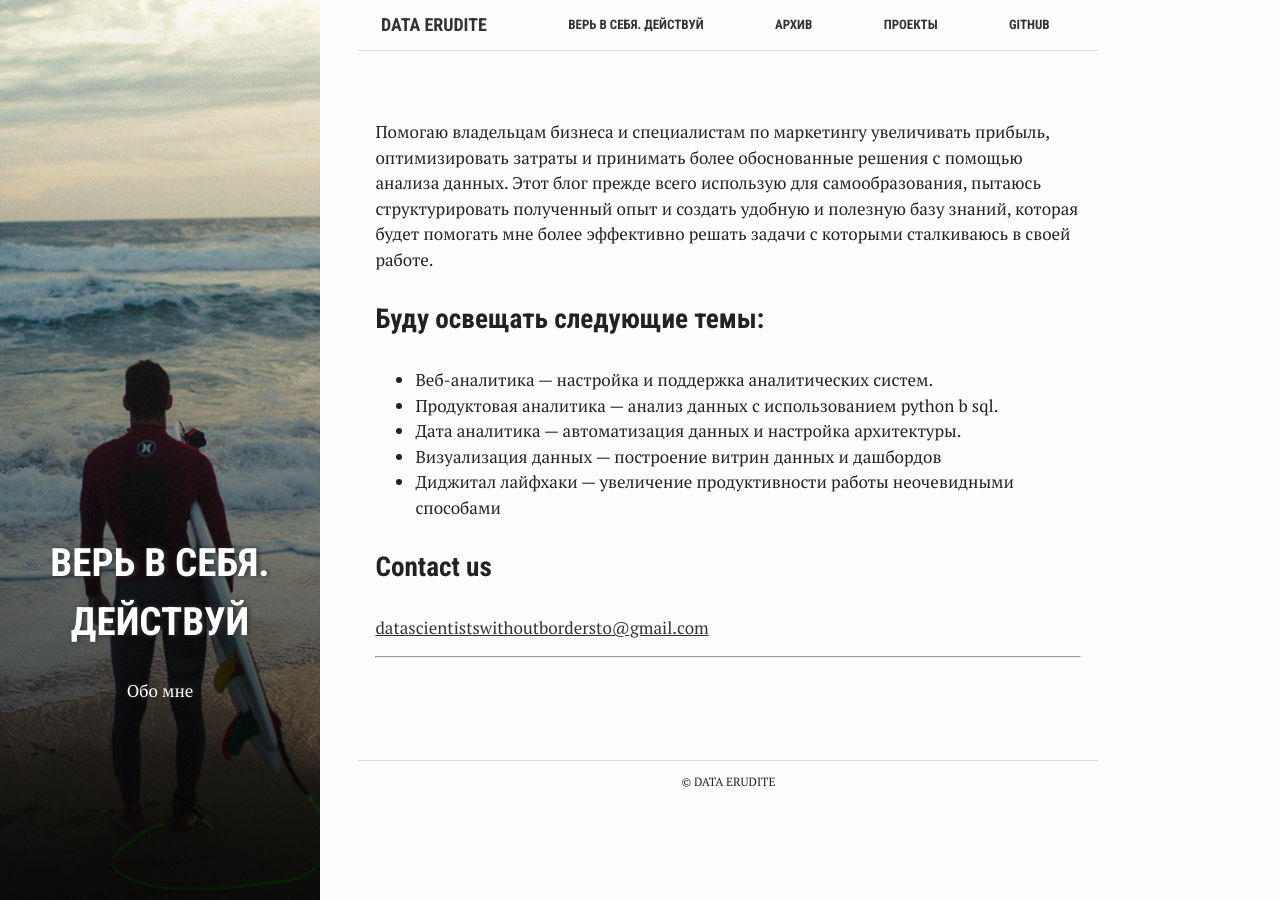
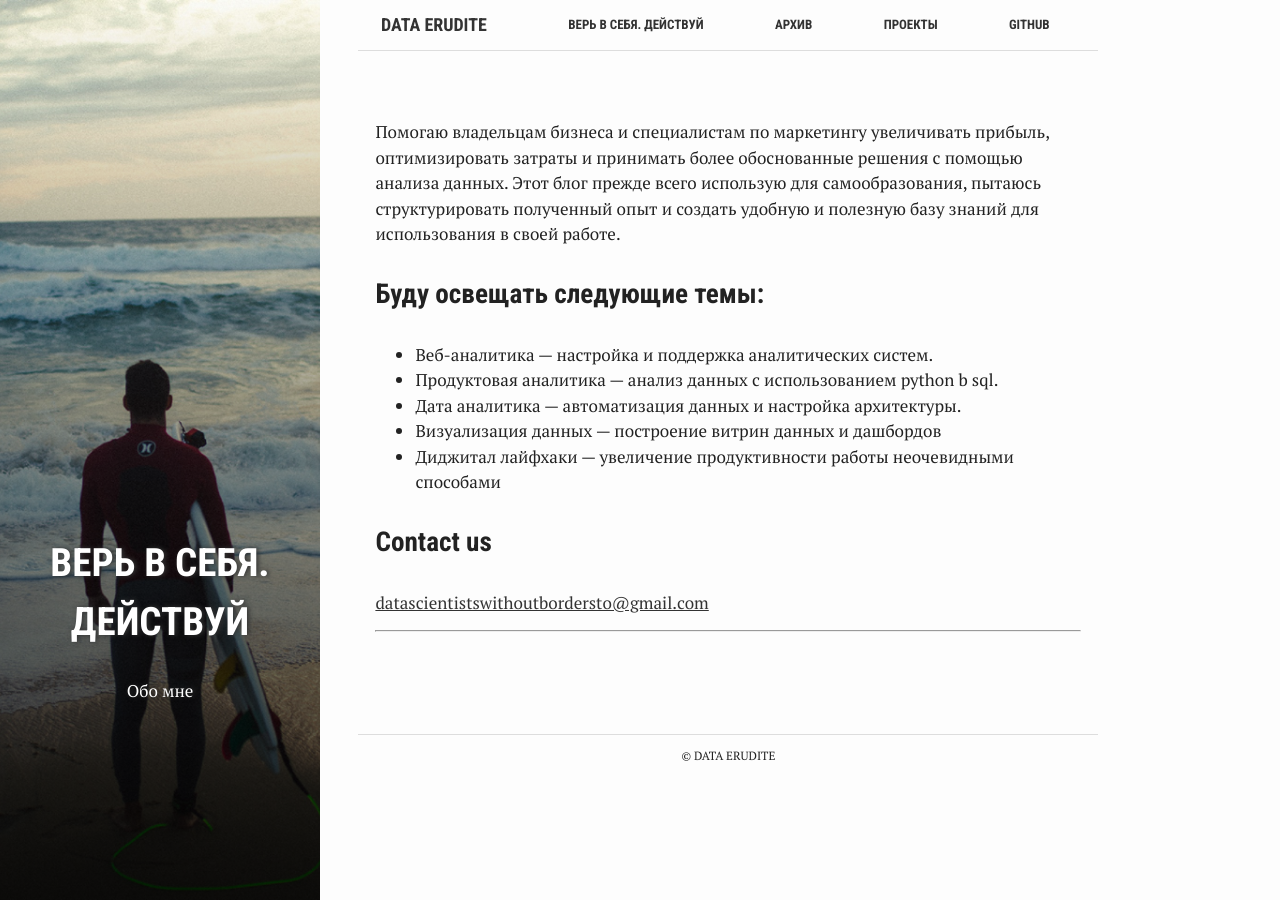
Before and after one commit to p1aton/p1aton.github.io, a Jekyll site: the page built from about.md, in a window 1280 px wide. Built offline with Jekyll 4.4.1, drawn with Linux system fonts in a browser that asks for light colours.

Commit message:
Update about.md

```diff
--- a/about.md
+++ b/about.md
@@ -8,7 +8,7 @@ summary: "Обо мне"
 active: about
 ---
 
-Помогаю владельцам бизнеса и специалистам по маркетингу увеличивать прибыль, оптимизировать затраты и принимать более обоснованные решения с помощью анализа данных. Этот блог прежде всего использую для самообразования, пытаюсь структурировать полученный опыт и создать удобную и полезную базу знаний, которая будет помогать мне более эффективно решать задачи с которыми сталкиваюсь в своей работе.
+Помогаю владельцам бизнеса и специалистам по маркетингу увеличивать прибыль, оптимизировать затраты и принимать более обоснованные решения с помощью анализа данных. Этот блог прежде всего использую для самообразования, пытаюсь структурировать полученный опыт и создать удобную и полезную базу знаний для использования в своей работе.
 
 <!---
 Сегодня анализ данных — это большой стек технологий включающий в себя следующие специализации веб-аналитика, продуктовая аналитика, дата аналитика, визуализация данных, которые включают в себя большое количество технологических решений, инструментов, дисциплин. К моему большому сожалению количество сложных задач по всем этим направлениям гораздо больше, чем можно найти в открытых источниках и полезные знания по этим областям приходится собирать буквально по крупицам. Несмотря на очень большой опыт в этой специализации и большому количеству информации в интернете, я и мои коллеги по цеху постоянно испытывают информационный голод и довольно часто не знают, как решить определенную задачу. Такие популярные сайты, как Stackoverflow популярные у программистов для нашей специализации имеют очень скудную информацию, а подобных сайтов со специализацией именно для анализа данных в данный момент не существует. В данный момент единственный способ получить полезную информацию по нашей специализации можно только в блогах практикующих специалистов. Поэтому я надеюсь, что мой блог тоже будет маленькой частичкой, которая поможет практикующим специалистам ответить на сложные вопросы и решить текущие задачи.
```
